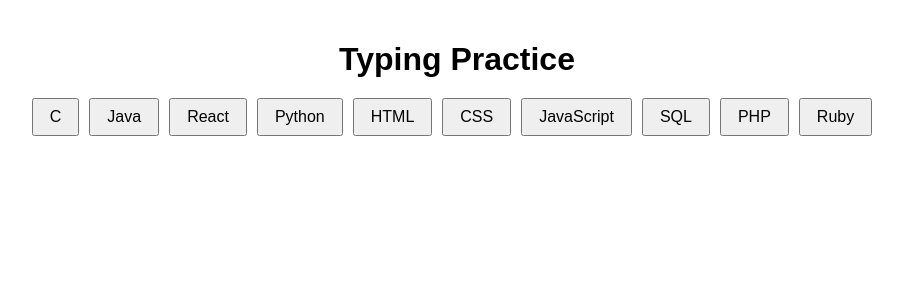
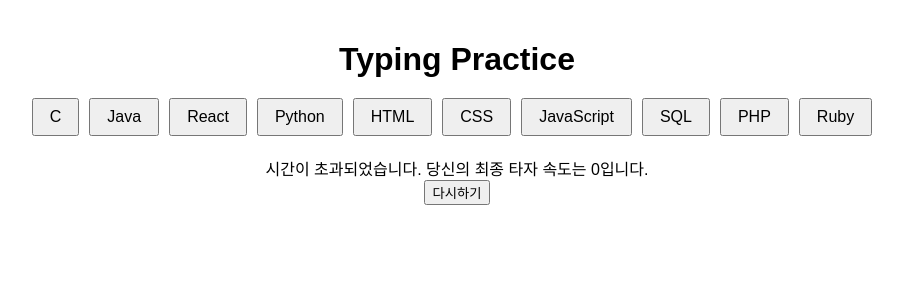
Before and after one commit to jeongjunsoo/OSS_Proj_9, a React (Create React App) app: page / in a window 1280 px wide. Shown: the top 300 px of the page, without its empty margins (183-1086 px from the left). Built offline with nearby package versions, Linux system fonts and the light colour scheme.

Commit message:
다시하기 버튼 추가 && 입력 부분 ui 변경

```diff
--- a/src/App.js
+++ b/src/App.js
@@ -14,7 +14,7 @@
   const [totalTypingSpeed, setTotalTypingSpeed] = useState(0);
   const [sessionCount, setSessionCount] = useState(0);
   const [previousTexts, setPreviousTexts] = useState([]);
-
+  const [isTimerExpired, setIsTimerExpired] = useState(false);
 
   const handleLanguageClick = (language) => {
     setSelectedLanguage(language);
@@ -22,12 +22,11 @@
     setInput('');
     setIsTimerRunning(false);
     setTypingSpeed(0);
+    setIsTimerExpired(false);
   };
-
 
   const generateNewText = (language) => {
     let newText = Text(language);
-
 
     while (previousTexts.includes(newText)) {
       newText = Text(language);
@@ -36,7 +35,6 @@
     setText(newText);
     setPreviousTexts((prevTexts) => [...prevTexts, newText]);
   };
-
 
   const handleChange = (e) => {
     if (timer <= 0) {
@@ -72,7 +70,6 @@
 
     if (isCorrect && formattedInput === formattedText) {
       generateNewText(selectedLanguage);
-
       setTotalTypingSpeed(prevTotalSpeed => prevTotalSpeed + parseFloat(typingSpeed));
       setSessionCount(prevCount => prevCount + 1);
       setInput('');
@@ -80,7 +77,7 @@
 
     const elapsedTime = 40 - timer;
     const cpm = input.length / (elapsedTime / 60);
-    const wpm = cpm /5 ;
+    const wpm = cpm / 5;
     setTypingSpeed(wpm.toFixed(0));
   };
 
@@ -94,6 +91,7 @@
         clearInterval(timerId);
       };
     } else if (timer === 0) {
+      setIsTimerExpired(true);
     }
   }, [isTimerRunning, timer]);
 
@@ -110,6 +108,11 @@
     return 0;
   };
 
+  const handleRestartClick = () => {
+    setTimer(40);
+    handleLanguageClick(selectedLanguage);
+    setTypingSpeed(0);
+  };
 
   return (
     <div className="App">
@@ -126,9 +129,8 @@
         <button onClick={() => handleLanguageClick('SQL')}>SQL</button>
         <button onClick={() => handleLanguageClick('PHP')}>PHP</button>
         <button onClick={() => handleLanguageClick('Ruby')}>Ruby</button>
-
       </div>
-      {selectedLanguage && (
+      {selectedLanguage && !isTimerExpired ? (
         <>
           <div className="text-container">
             <pre className={`text-to-type ${textClass}`}>
@@ -167,6 +169,12 @@
             </div>
           </div>
         </>
+      ) : (
+        <div className="completion-message">
+          {`시간이 초과되었습니다. 당신의 최종 타자 속도는 ${formatTypingSpeed()}입니다.`}
+          <br />
+          <button onClick={handleRestartClick}>다시하기</button>
+        </div>
       )}
     </div>
   );
--- a/src/index.css
+++ b/src/index.css
@@ -64,13 +64,13 @@
 }
 
 .typing-space {
-  width: 400px;
-  height: 200px;
+  width: 330px;
+  height: 20px;
   font-size: 20px;
   padding: 8px;
   border-radius: 4px;
-  border: none;
-  outline: none;
+  margin-bottom: 50px;
+
 }
 
 .typing-speed {
```
